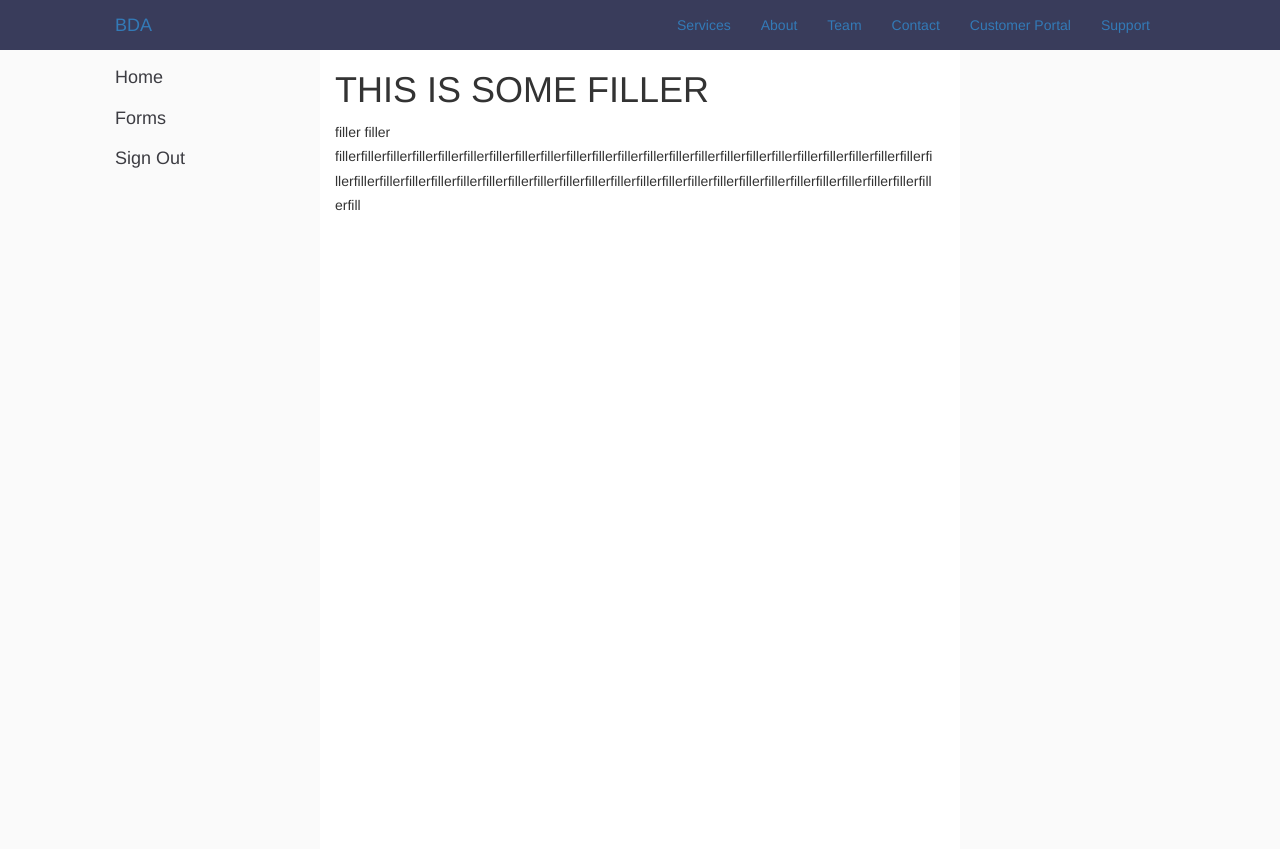
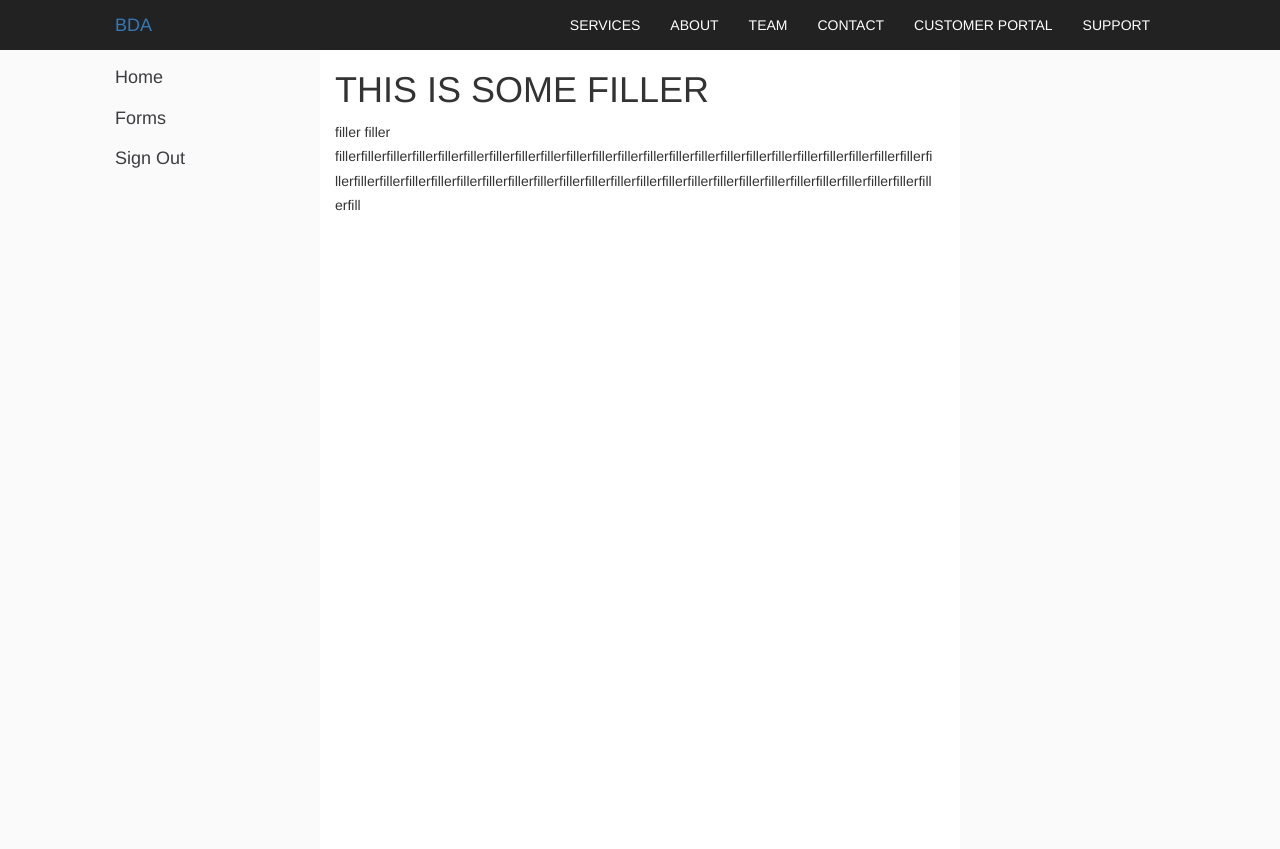
Before and after one commit to JoeLiberi/BiffduncanWebsite, a Django app: page /cportal/ in a window 1280 px wide. Shown: the top 849 px of the page. Run offline with Django 3.2, Linux system fonts and the light colour scheme; parts of the project's set-up code (start-up, migrations or seed data) failed here and were passed over; some libraries are stand-ins or nearby versions.

Commit message:
messing with cportal css

```diff
--- a/biffduncandotcom/static/css/cportal.css
+++ b/biffduncandotcom/static/css/cportal.css
@@ -7,7 +7,7 @@ body {
     background: transparent;
     margin: 0;
     padding: 0;
-    font-family: 'Open Sans',serif;
+    font-family: Montserrat,"Helvetica Neue",Helvetica,Arial,sans-serif;
     font-weight: 300;
     background-color: #fafafa;
 }
@@ -30,6 +30,11 @@ html {
     margin-left: auto;
     /*padding-left: 15px;*/
     padding-right: 15px;
+}
+
+.navbar-custom .navbar-brand a {
+    color: #fed136;
+    font-family: "Kaushan Script","Helvetica Neue",Helvetica,Arial,cursive;
 }
 
 #all_holder {
@@ -70,7 +75,17 @@ html {
 }
 
 .nav {
-    color: #3c3c42;
+    font-family: Montserrat,"Helvetica Neue",Helvetica,Arial,sans-serif;
+    text-transform: uppercase;
+    color: #fff;
+}
+
+.nav li a {
+    color: #fff;
+}
+
+.nav li a:hover {
+    color: #fed136;
 }
 
 #sidebar-menu .sidebar-nav li a {
@@ -93,13 +108,13 @@ html {
 }
 
 .mainNav {
-    background-color: #393c5b;
+    background-color: #222;
 }
 
 .nav-container {
     margin-right: 100px;
     margin-left: 100px;
-    background-color: #393c5b;
+    background-color: #222
 }
 
 .main-custom {
--- a/biffduncandotcom/templates/customerportal.html
+++ b/biffduncandotcom/templates/customerportal.html
@@ -40,22 +40,22 @@
                             <a href="#page-top"></a>
                         </li>
                         <li>
-                            <a class="page-scroll" href="http://www.biffduncan.com/#services">Services</a>
+                            <a href="http://www.biffduncan.com/#services">Services</a>
                         </li>
                         <li>
-                            <a class="page-scroll" href="http://www.biffduncan.com/#about">About</a>
+                            <a href="http://www.biffduncan.com/#about">About</a>
                         </li>
                         <li>
-                            <a class="page-scroll" href="http://www.biffduncan.com/#team">Team</a>
+                            <a href="http://www.biffduncan.com/#team">Team</a>
                         </li>
                         <li>
-                            <a class="page-scroll" href="http://www.biffduncan.com/#contact">Contact</a>
+                            <a href="http://www.biffduncan.com/#contact">Contact</a>
                         </li>
                         <li>
-                            <a class="page-scroll" href="http://www.biffduncan.com/cportal">Customer Portal</a>
+                            <a href="http://www.biffduncan.com/cportal">Customer Portal</a>
                         </li>
                         <li>
-                            <a class="page-scroll" href="https://remote.biffduncan.com">Support</a>
+                            <a href="https://remote.biffduncan.com">Support</a>
                         </li>
                     </ul>
                 </div>
```
Also changed, not shown: 1 other file.
